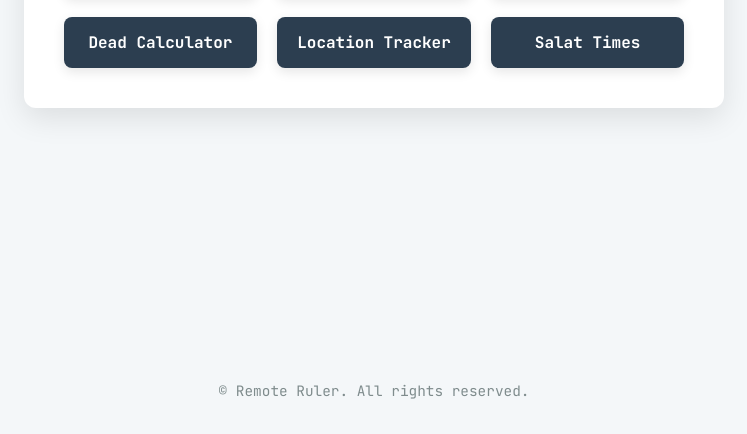
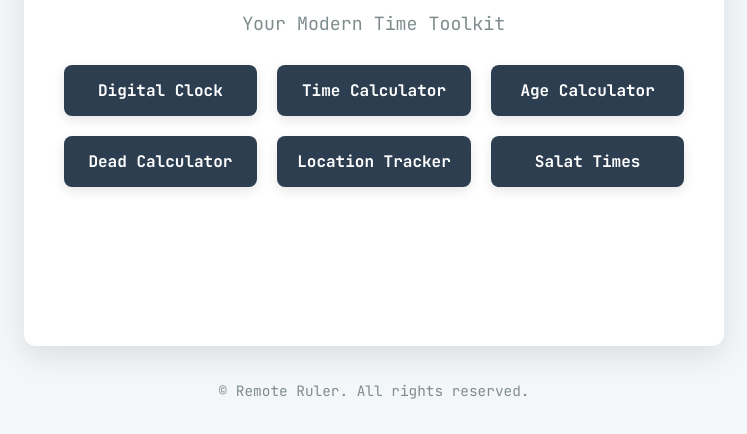
Before and after one commit to RemoteRuler/Clock, a website: page index.html in a window 1280 px wide. Shown: the part 366-800 px from the top of the page, without its empty margins (266-1013 px from the left). Drawn offline with Linux system fonts and the light colour scheme.

Commit message:
Add files via upload

```diff
--- a/style.css
+++ b/style.css
@@ -31,6 +31,8 @@ body {
     max-width: 90%;
     width: fit-content;
     text-align: center;
+    flex-grow: 1;
+    margin: auto;
 }
 
 .logo {
```
Also changed, not shown: 1 other file.
